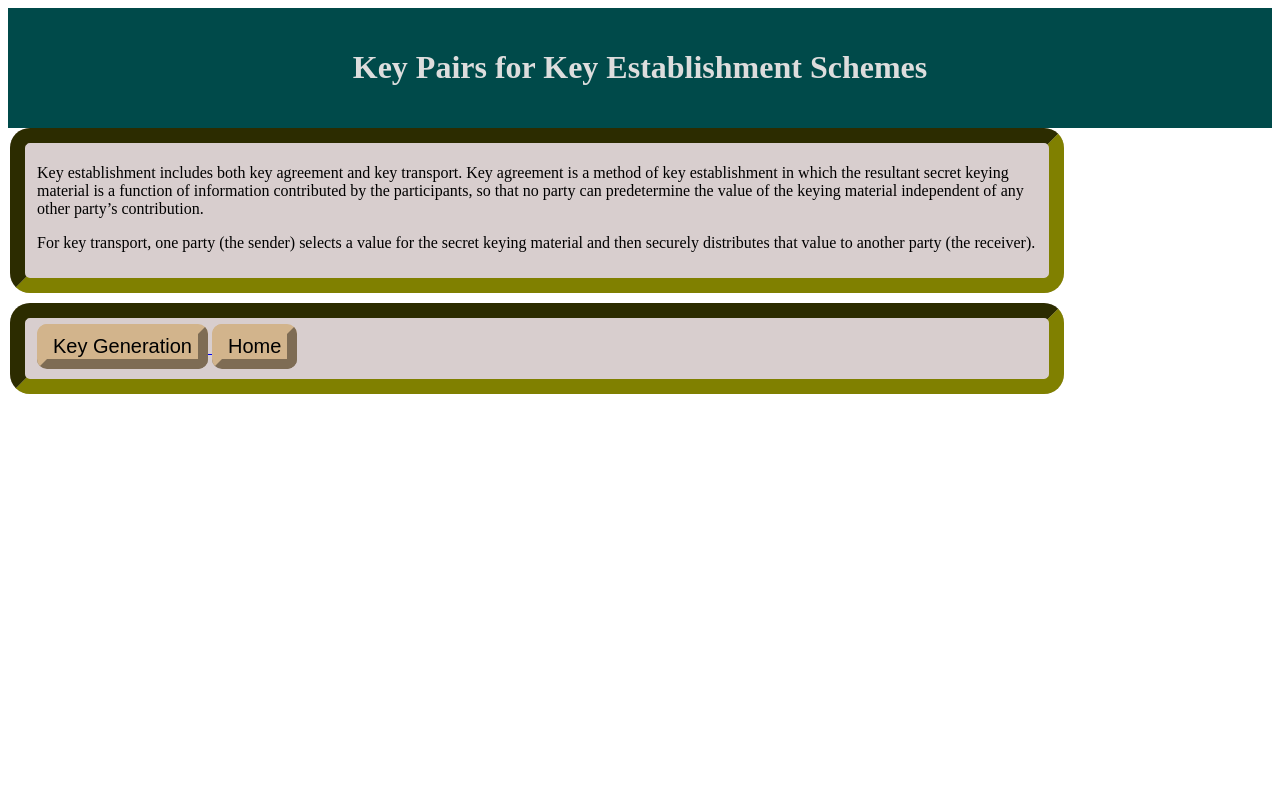
After one commit to golriz9/KeyManagement_webapp, a PHP site: page /KeypairForKeyEstab.php in a window 1280 px wide. The commit adds this page. Run offline with PHP 8.4, Linux system fonts and the light colour scheme.

Commit message:
created pages for key pairs

```diff
--- a/Home.php
+++ b/Home.php
@@ -18,6 +18,9 @@
 
         <fieldset>
             <legend><h2>Key Generation</h2></legend>
+            <p>The keys are either generated using mathematical processing on the output of approved Random Bit Generators and possibly other parameters,
+                or generated based upon keys that are generated in this fashion.
+            </p>
             <a href="KeyGeneration.php">
                 <button>Key Generation</button>
             </a>
--- a/KeyGeneration.php
+++ b/KeyGeneration.php
@@ -26,7 +26,7 @@
 
             </ul>
 
-            <h2>Methods of Key Generation:</h2>
+            <h2>Methods of Key Generation</h2>
             <select onchange="location = this.options[this.selectedIndex].value;">
                 <option>Please select the method of key generation:</option>
                 <option value="RBG.php">Generation of a key using the output of an RBG</option>
--- /dev/null
+++ b/KeypairForKeyEstab.php
@@ -0,0 +1,36 @@
+<html>
+    <head>
+        <link rel="shortcut icon" href="logo56.jpg" type="image/x-icon" />
+        <title>Key Pairs for Key Establishment Schemes</title>
+        <link href="content/app.css" rel="stylesheet"/>
+        <script src="scripts/app.js" type="application/javascript"></script>
+    </head>
+
+    <body>
+        <header class="container-fluid">
+            <h1>Key Pairs for Key Establishment Schemes</h1>
+        </header>
+
+        <fieldset>
+            <p>Key establishment includes both key agreement and key transport. Key agreement is a method
+                of key establishment in which the resultant secret keying material is a function of information
+                contributed by the participants, so that no party can predetermine the value of the keying
+                material independent of any other party’s contribution.</p>
+            <p> For key transport, one party (the sender) selects a value for the secret keying material
+                and then securely distributes that value to another party (the receiver).</p>
+
+        </fieldset>
+
+        <fieldset>
+            <a href="KeyGeneration.php">
+                <button>Key Generation</button>
+            </a>
+            <a href="Home.php">
+                    <button>Home</button>
+            </a>
+        </fieldset>
+
+
+    </body>
+
+</html>
```
Also changed, not shown: AsymmetricKeyPairs.php (+18 -7 lines), KeypairForDigitSign.php (added, +34 -0 lines).
